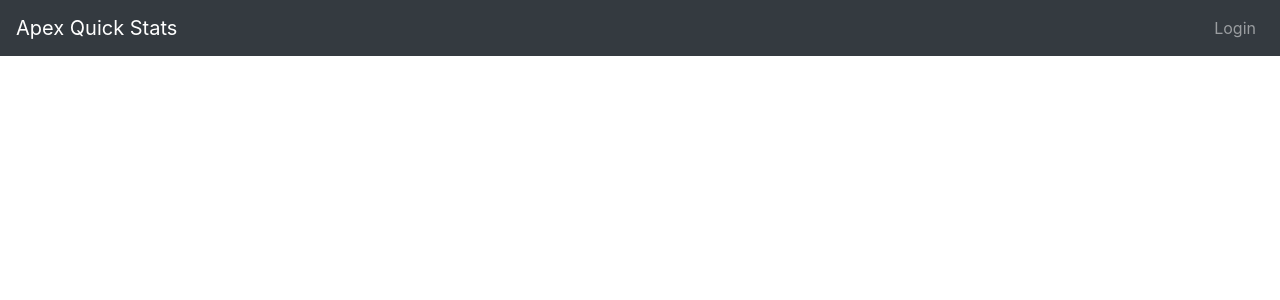
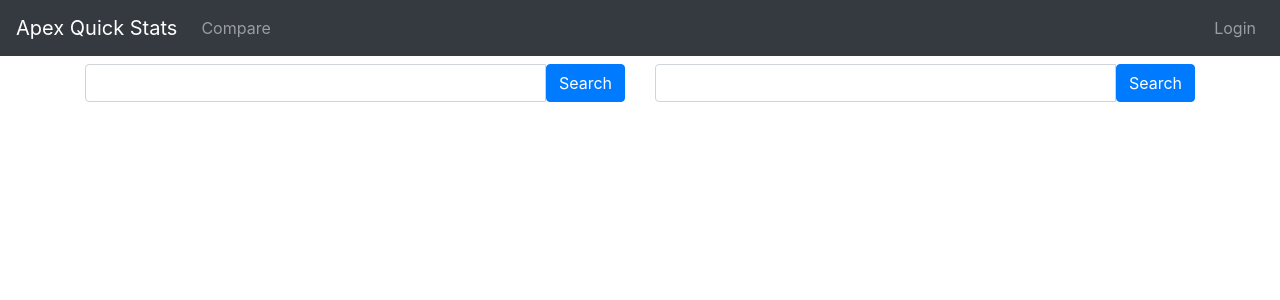
Before and after one commit to nathanphan26/Apex-Quick-Stats, a React (Create React App) app in the folder client/: page /compare in a window 1280 px wide. Shown: the top 300 px of the page. Built offline with nearby package versions, Linux system fonts and the light colour scheme.

Commit message:
Added compare route

```diff
--- a/client/src/App.js
+++ b/client/src/App.js
@@ -5,6 +5,7 @@ import { BrowserRouter as Router, Route, Link } from "react-router-dom";
 import Header from './components/Header';
 import Search from './components/Search';
 import Login from './components/Login';
+import Compare from './components/Compare';
 
 const App = () => {
   return (
@@ -13,6 +14,7 @@ const App = () => {
       <Header />
       {/* <Search /> */}
       <Route path='/' component={Search} exact />
+      <Route path='/compare' component={Compare} />
       <Route path='/login' component={Login} />
     </Router>
     </div>
--- /dev/null
+++ b/client/src/components/Compare.js
@@ -0,0 +1,39 @@
+import React, { Component } from 'react';
+
+import { Container, Row, Col, InputGroup, Input, Button } from 'reactstrap';
+
+class Compare extends Component {
+
+    state = {
+        username1: "",
+        username2: "",
+        profile1: "",
+        profile2: ""
+    }
+
+    render() {
+        let { username1 } = this.state.username1;
+        let { username2 } = this.state.username2;
+
+        return (
+            <Container>
+                <Row>
+                    <Col xs="6">
+                        <InputGroup className="mt-2">
+                            <Input type="text" onChange={this.handleChange} value={username1} />
+                            <Button color="primary" onClick={this.searchUsername}>Search</Button>
+                        </InputGroup>
+                    </Col>
+                    <Col xs="6">
+                        <InputGroup className="mt-2">
+                            <Input type="text" onChange={this.handleChange} value={username2} />
+                            <Button color="primary" onClick={this.searchUsername}>Search</Button>
+                        </InputGroup>
+                    </Col>
+                </Row>
+            </Container>
+        )
+    }
+}
+
+export default Compare;
--- a/client/src/components/Header.js
+++ b/client/src/components/Header.js
@@ -31,6 +31,11 @@ class Header extends Component {
             <Navbar color="dark" dark expand="md">
                 <NavbarBrand href="/">Apex Quick Stats</NavbarBrand>
                 <NavbarToggler onClick={this.toggle} />
+                <Nav className="ml-auto" navbar>
+                        <NavItem>
+                            <NavLink tag={Link} to='/compare'>Compare</NavLink>
+                        </NavItem>
+                    </Nav>
                 <Collapse isOpen={this.state.isOpen} navbar>
                     <Nav className="ml-auto" navbar>
                         <NavItem>
```
